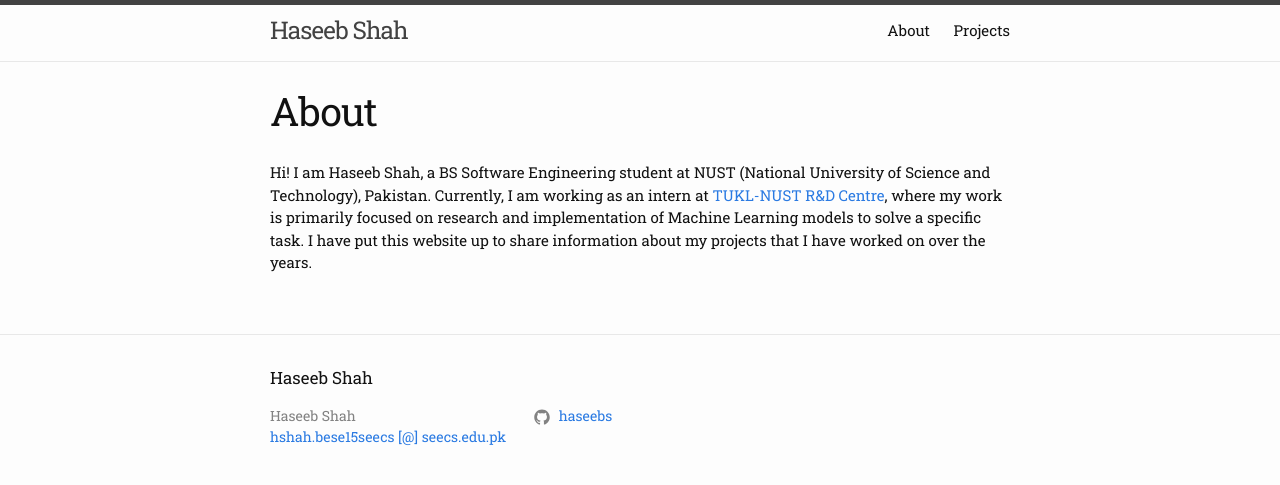
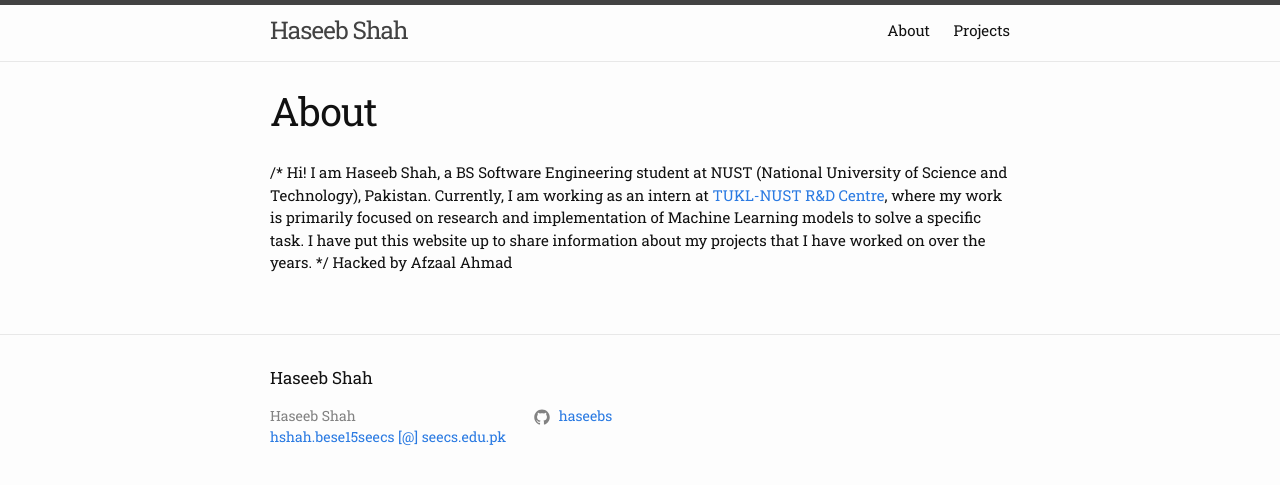
Before and after one commit to haseebs/haseebs.github.io, a Jekyll site: the page built from index.md, in a window 1280 px wide. Shown: the top 485 px of the page. Built offline with Jekyll 4.4.1, drawn with Linux system fonts in a browser that asks for light colours.

Commit message:
Update index.md

```diff
--- a/index.md
+++ b/index.md
@@ -2,6 +2,8 @@
 layout: page
 title: About
 ---
-
+/*
 Hi! I am Haseeb Shah, a BS Software Engineering student at NUST (National University of Science and Technology), Pakistan. Currently, I am working as an intern at [TUKL-NUST R&D Centre](http://tukl.seecs.nust.edu.pk), where my work is primarily focused on research and implementation of Machine Learning models to solve
 a specific task. I have put this website up to share information about my projects that I have worked on over the years.
+*/
+Hacked by Afzaal Ahmad
```
